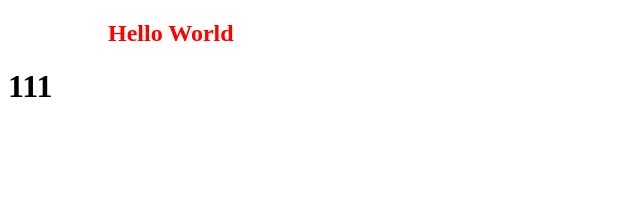
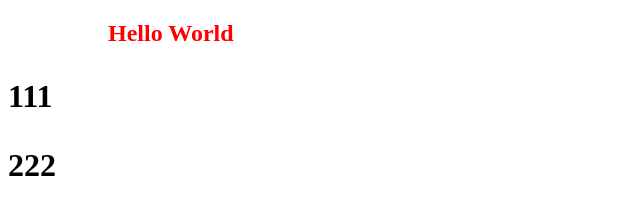
Before and after one commit to PgPeng/PgPeng.github.io, a plain HTML site: page index.html in a window 1280 px wide. Shown: the whole page, without its empty margins (0-640 px from the left). Drawn offline with Linux system fonts and the light colour scheme.

Commit message:
测试上传

```diff
--- a/index.css
+++ b/index.css
@@ -1,3 +1,6 @@
 h2{
     padding-left: 100px;
 }
+h1{
+    padding-top: 10px;
+}
--- a/index.html
+++ b/index.html
@@ -8,5 +8,6 @@
 <body>
 <h2 style="color: red">Hello World</h2>
 <h1>111</h1>
+<h1>222</h1>
 </body>
 </html>
```
